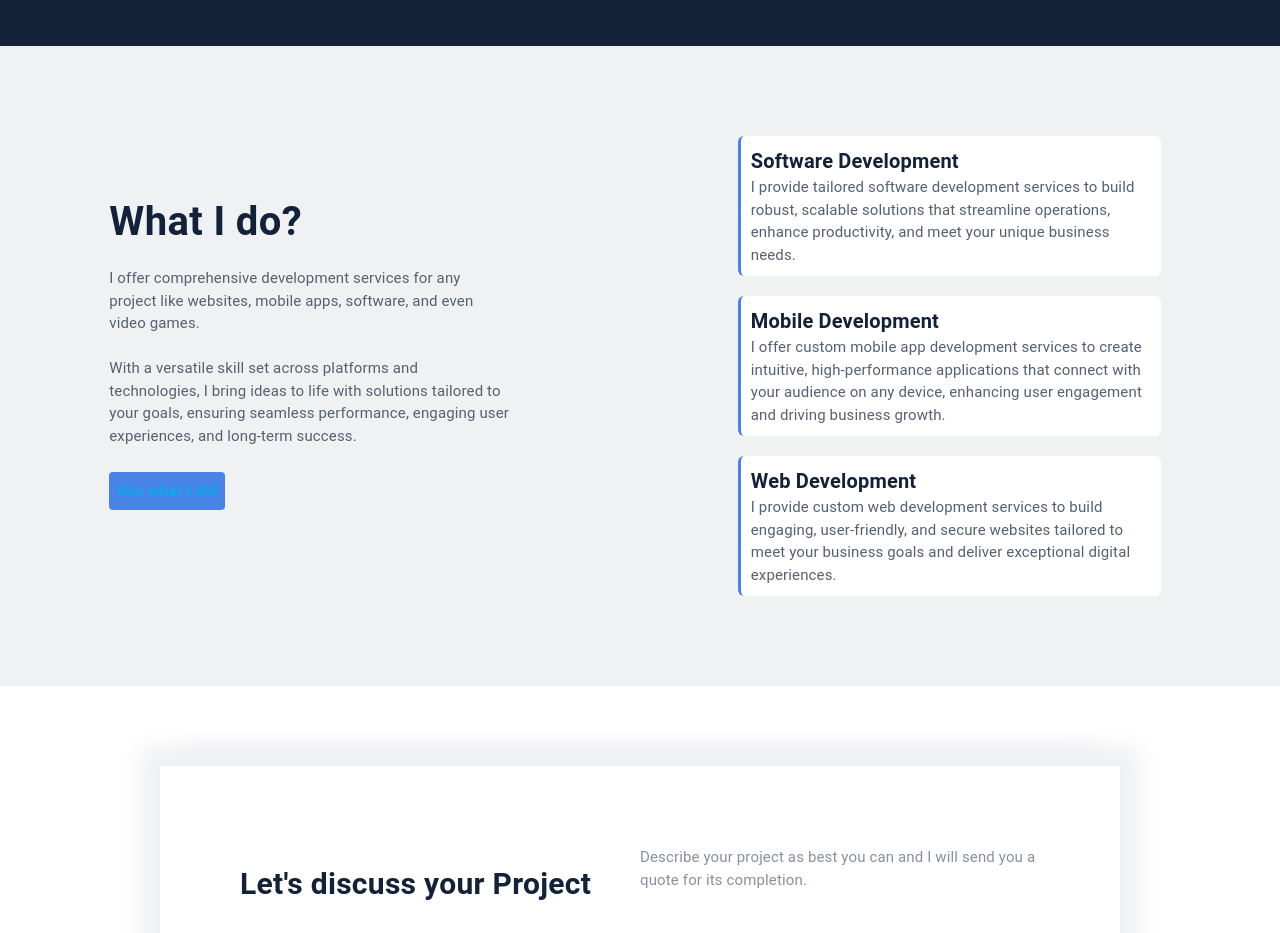
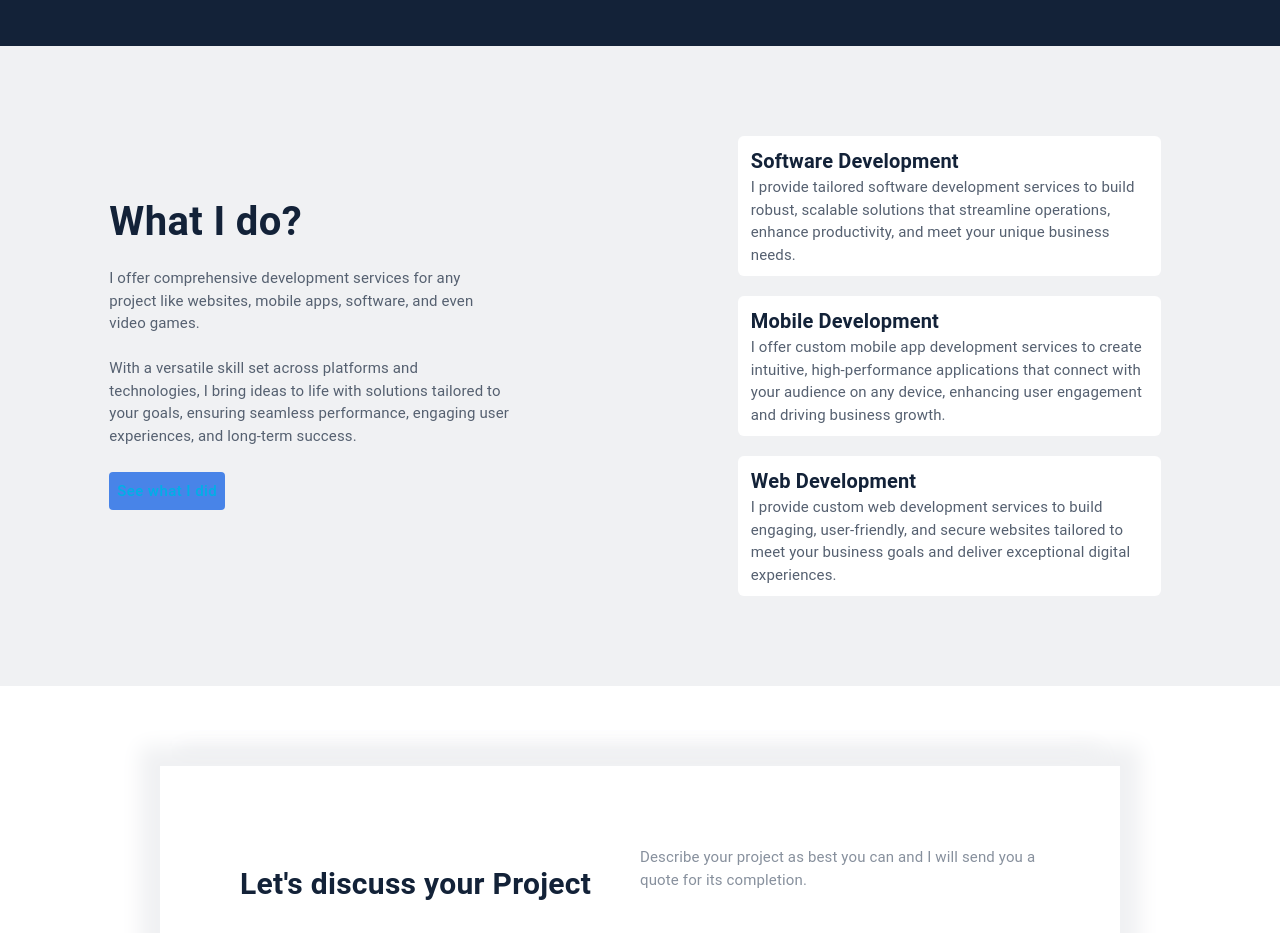
Before and after one commit to DonatNathan/donat-website, a React (Create React App) app: page / in a window 1280 px wide. Shown: the part 3200-4133 px from the top of the page. Built offline with nearby package versions, Linux system fonts and the light colour scheme.

Commit message:
[ADD] - Shadow and transitions

```diff
--- a/src/components/Portfolio.js
+++ b/src/components/Portfolio.js
@@ -8,7 +8,7 @@ const Project = ({type, name, description, path, link}) => {
     const {theme} = useContext(ThemeContext);
 
     return (
-        <Box sx={{width: "50vh", backgroundColor: theme.BackgroundColor, border: 2, borderRadius: "8px", margin: "10px", borderColor: theme.SecondBackgroundColor}}>
+        <Box sx={{":hover": {boxShadow: `-10px 10px 10px ${theme.SecondBackgroundColor}, 10px 10px 10px ${theme.SecondBackgroundColor}`, transitionDuration: "0.8s"}, transitionDuration: "0.8s", width: "50vh", backgroundColor: theme.BackgroundColor, border: 2, borderRadius: "8px", margin: "10px", borderColor: theme.SecondBackgroundColor}}>
             <Box component="img" sx={{width: "100%", borderRadius: "8px", height: "250px", objectFit: "cover"}} alt={name} src={path} />
             <Box sx={{display: "flex", flexDirection: "column", textAlign: "left", padding: "30px"}}>
                 <Typography sx={{fontSize: 12, color: theme.SubTextColor}}>{type}</Typography>
--- a/src/components/Process.js
+++ b/src/components/Process.js
@@ -11,7 +11,7 @@ const Step = ({name, description, icon}) => {
     const {theme} = useContext(ThemeContext);
 
     return (
-        <Box sx={{height: "25vh", width: "25vh", backgroundColor: theme.BackgroundColor, display: "flex", flexDirection: "column", padding: "30px", justifyContent: "center", textAlign: "left", margin: "10px", borderRadius: "12px"}}>
+        <Box sx={{":hover": {boxShadow: `-5px -5px 5px ${theme.BackgroundColor}, 5px 5px 5px ${theme.BackgroundColor}, 5px -5px 5px ${theme.BackgroundColor}, -5px 5px 5px ${theme.BackgroundColor}`, transitionDuration: "0.8s"}, transitionDuration: "0.8s", height: "25vh", width: "25vh", backgroundColor: theme.BackgroundColor, display: "flex", flexDirection: "column", padding: "30px", justifyContent: "center", textAlign: "left", margin: "10px", borderRadius: "12px"}}>
             <Box sx={{width: "fit-content", padding: "20px", backgroundColor: theme.SecondBackgroundColor, borderRadius: "6px"}}>
                 {
                     icon === "development" ?
--- a/src/components/Services.js
+++ b/src/components/Services.js
@@ -7,7 +7,7 @@ const Service = ({name, description}) => {
     const {theme} = useContext(ThemeContext);
 
     return (
-        <Box sx={{backgroundColor: theme.BackgroundColor, textAlign: "left", padding: "10px", width: "50vh", borderLeft: 3, borderLeftColor: theme.MainColor, borderRadius: "6px", margin: "10px"}}>
+        <Box sx={{backgroundColor: theme.BackgroundColor, textAlign: "left", padding: "10px", width: "50vh", borderLeft: 3, ":hover": {borderLeftColor: theme.MainColor, transitionDuration: "0.8s"}, transitionDuration: "0.8s", borderLeftColor: theme.BackgroundColor, borderRadius: "6px", margin: "10px"}}>
             <Typography sx={{fontSize: 20, fontWeight: "bold", color: theme.BoldTextColor}}>{name}</Typography>
             <Typography sx={{fontSize: 15, color: theme.ClassicTextColor}}>{description}</Typography>
         </Box>
```
